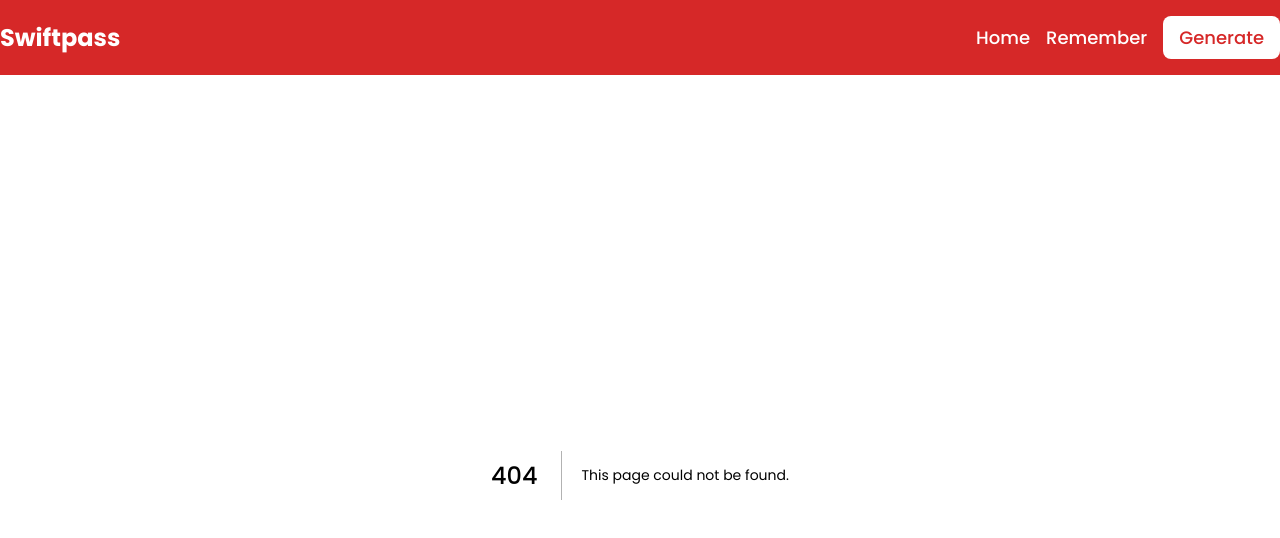
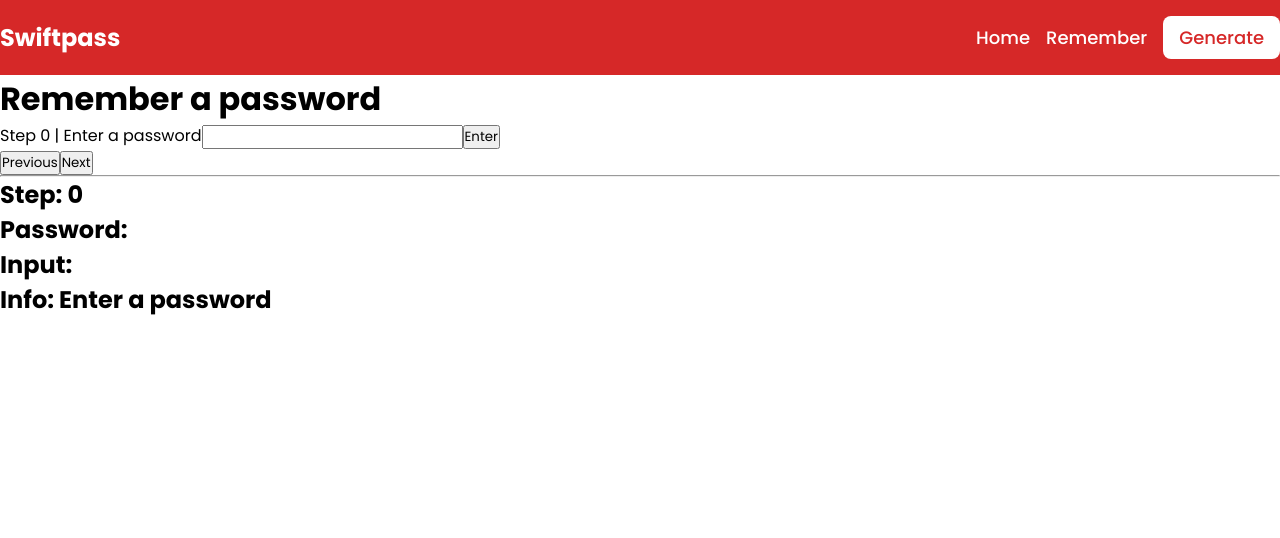
Before and after one commit to hynekfisera/swiftpass, a Next.js app: page /remember in a window 1280 px wide. Before the commit this address had no page. Shown: the top 538 px of the page. Built offline with nearby package versions, Linux system fonts and the light colour scheme.

Commit message:
Remember page

```diff
--- /dev/null
+++ b/pages/remember.js
@@ -0,0 +1,76 @@
+import React, { useState, useEffect } from "react";
+import Head from "next/head";
+
+export default function Remember() {
+  const [step, setStep] = useState(0);
+  const [password, setPassword] = useState(null);
+  const [input, setInput] = useState("");
+  const [info, setInfo] = useState("Enter a password");
+
+  const onEnter = () => {
+    if (input !== "") {
+      if (step === 0) {
+        setPassword(input);
+        setStep(step + 1);
+      }
+    }
+  };
+
+  useEffect(() => {
+    if (step === 1) {
+      setInput("");
+      setInfo("Success! Click next to continue.");
+    } else if (step > 0) {
+      const character = Math.floor(step / 2);
+      if (step % 2 === 0) {
+        setInput("");
+        setInfo(`Type the ${character} character`);
+      } else {
+        if (password[character] === input) {
+          setInfo("Correct!");
+          setStep(step + 1);
+          nextStep();
+        } else {
+          setInfo("Wrong!");
+        }
+      }
+    }
+  }, [step]);
+
+  return (
+    <>
+      <Head>
+        <title>Remember | Swiftpass</title>
+        <meta name="description" content="Smart password generator" />
+        <link rel="icon" href="/favicon.ico" />
+      </Head>
+      <main>
+        <div className="container">
+          <h1>Remember a password</h1>
+          <span>
+            Step {step} | {info}
+          </span>
+          <input
+            type="text"
+            value={input}
+            onChange={(e) => {
+              setInput(e.target.value);
+            }}
+          />
+          <button onClick={onEnter}>Enter</button>
+          <div className="steps">
+            <button onClick={() => setStep(step - 1)}>Previous</button>
+            <button onClick={() => setStep(step + 1)}>Next</button>
+          </div>
+          <hr />
+          <div className="debug">
+            <h2>Step: {step}</h2>
+            <h2>Password: {password}</h2>
+            <h2>Input: {input}</h2>
+            <h2>Info: {info}</h2>
+          </div>
+        </div>
+      </main>
+    </>
+  );
+}
```
